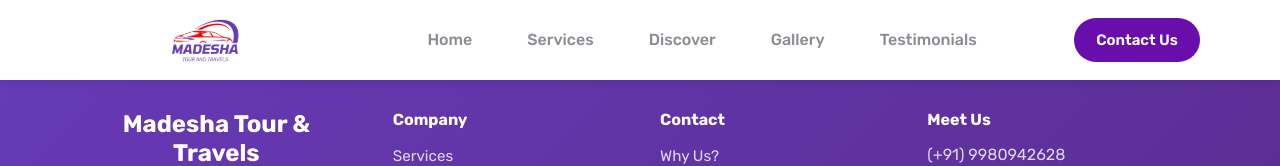
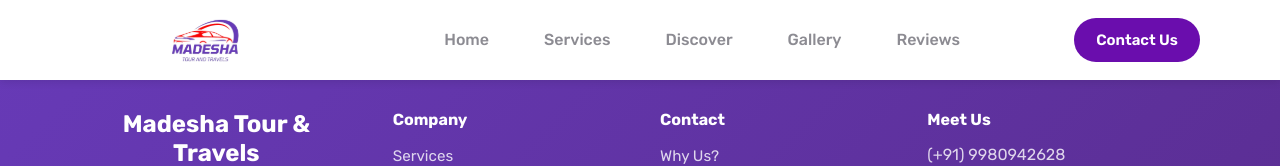
Before and after one commit to IT-Alliance-Tech/MadeshaTravels-React, a React (Vite) app: page /aboutUs in a window 1280 px wide. Shown: the top 166 px of the page. Built offline with nearby package versions, Linux system fonts and the light colour scheme.

Commit message:
Updated Header.jsx

```diff
--- a/src/components/Header.jsx
+++ b/src/components/Header.jsx
@@ -10,7 +10,7 @@ const navLinks = [
   { name: "Services", id: "services" },
   { name: "Discover", id: "discover" },
   { name: "Gallery", id: "gallery" },
-  { name: "Testimonials", id: "testimonials" },
+  { name: "Reviews", id: "testimonials" },
 ];
 
 const Header = () => {
```
